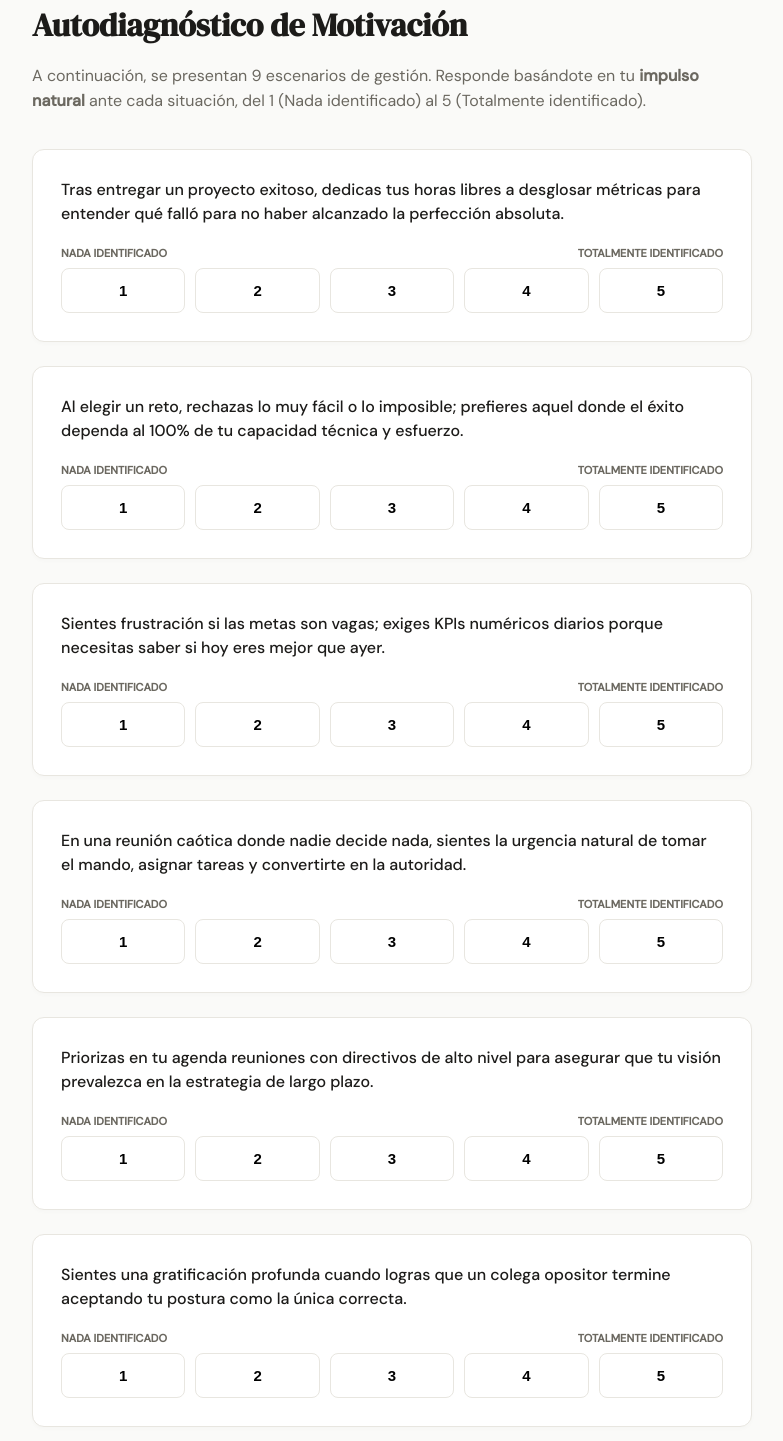
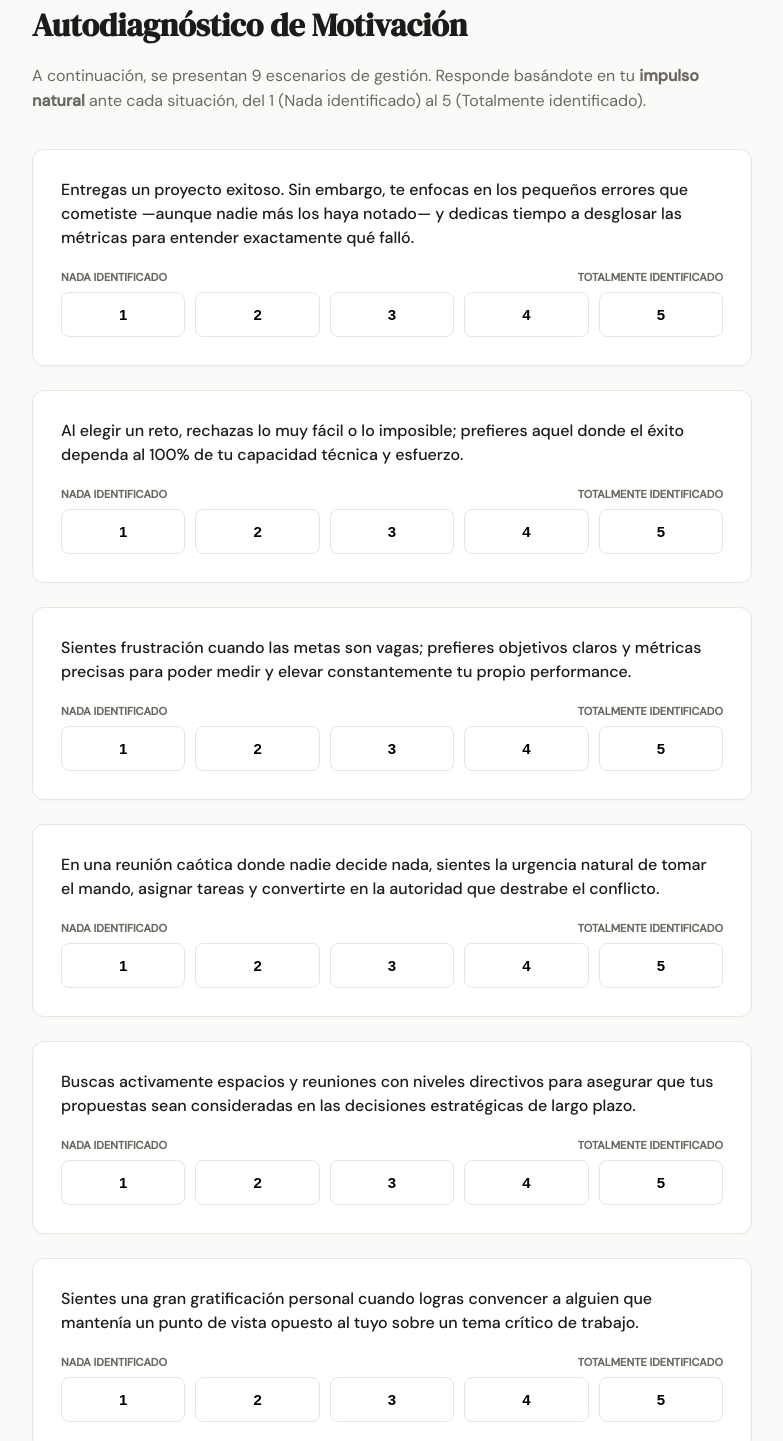
Before and after one commit to CecilCR/MOTIVACION-McClelland, a plain HTML site: page index.html in a window 1280 px wide. Shown: the part 70-1511 px from the top of the page, without its empty margins (248-1031 px from the left). Drawn offline with Linux system fonts and the light colour scheme.

Commit message:
Update index.html

```diff
--- a/index.html
+++ b/index.html
@@ -90,16 +90,21 @@
 <script>
   // 1. Definición de Situaciones en Segunda Persona (P5)
   const SITUACIONES = [
-    { id: 'logro-0', dim: 'logro', txt: "Tras entregar un proyecto exitoso, dedicas tus horas libres a desglosar métricas para entender qué falló para no haber alcanzado la perfección absoluta." },
-    { id: 'logro-1', dim: 'logro', txt: "Al elegir un reto, rechazas lo muy fácil o lo imposible; prefieres aquel donde el éxito dependa al 100% de tu capacidad técnica y esfuerzo." },
-    { id: 'logro-2', dim: 'logro', txt: "Sientes frustración si las metas son vagas; exiges KPIs numéricos diarios porque necesitas saber si hoy eres mejor que ayer." },
-    { id: 'poder-0', dim: 'poder', txt: "En una reunión caótica donde nadie decide nada, sientes la urgencia natural de tomar el mando, asignar tareas y convertirte en la autoridad." },
-    { id: 'poder-1', dim: 'poder', txt: "Priorizas en tu agenda reuniones con directivos de alto nivel para asegurar que tu visión prevalezca en la estrategia de largo plazo." },
-    { id: 'poder-2', dim: 'poder', txt: "Sientes una gratificación profunda cuando logras que un colega opositor termine aceptando tu postura como la única correcta." },
-    { id: 'afil-0', dim: 'afil', txt: "Inviertes tiempo en integrar al equipo para que todos estén felices, incluso si eso significa postergar la planificación operativa." },
-    { id: 'afil-1', dim: 'afil', txt: "Decides no dar un feedback correctivo a un colaborador cercano para evitar que la armonía del grupo o la relación de confianza se deterioren." },
-    { id: 'afil-2', dim: 'afil', txt: "Si te enteras de una reunión informal a la que no fuiste invitado, tu motivación cae drásticamente al percibir que no eres parte del círculo." }
-  ];
+  // LOGRO
+  { id: 'logro-0', dim: 'logro', txt: "Entregas un proyecto exitoso. Sin embargo, te enfocas en los pequeños errores que cometiste —aunque nadie más los haya notado— y dedicas tiempo a desglosar las métricas para entender exactamente qué falló." },
+  { id: 'logro-1', dim: 'logro', txt: "Al elegir un reto, rechazas lo muy fácil o lo imposible; prefieres aquel donde el éxito dependa al 100% de tu capacidad técnica y esfuerzo." },
+  { id: 'logro-2', dim: 'logro', txt: "Sientes frustración cuando las metas son vagas; prefieres objetivos claros y métricas precisas para poder medir y elevar constantemente tu propio performance." },
+
+  // PODER
+  { id: 'poder-0', dim: 'poder', txt: "En una reunión caótica donde nadie decide nada, sientes la urgencia natural de tomar el mando, asignar tareas y convertirte en la autoridad que destrabe el conflicto." },
+  { id: 'poder-1', dim: 'poder', txt: "Buscas activamente espacios y reuniones con niveles directivos para asegurar que tus propuestas sean consideradas en las decisiones estratégicas de largo plazo." },
+  { id: 'poder-2', dim: 'poder', txt: "Sientes una gran gratificación personal cuando logras convencer a alguien que mantenía un punto de vista opuesto al tuyo sobre un tema crítico de trabajo." },
+
+  // AFILIACIÓN
+  { id: 'afil-0', dim: 'afil', txt: "Inviertes tiempo en integrar al equipo para que todos estén felices, incluso si eso significa postergar la planificación operativa." },
+  { id: 'afil-1', dim: 'afil', txt: "Decides no dar un feedback correctivo a un colaborador cercano para evitar que la armonía del grupo o la relación de confianza se deterioren." },
+  { id: 'afil-2', dim: 'afil', txt: "Si te enteras de una reunión informal a la que no fuiste invitado, tu motivación cae al percibir que no estás siendo incluido en el círculo de confianza." }
+];
 
   // 2. Feedback de profundidad P5 (100-150 palabras)
   const FEEDBACK_P5 = {
```
